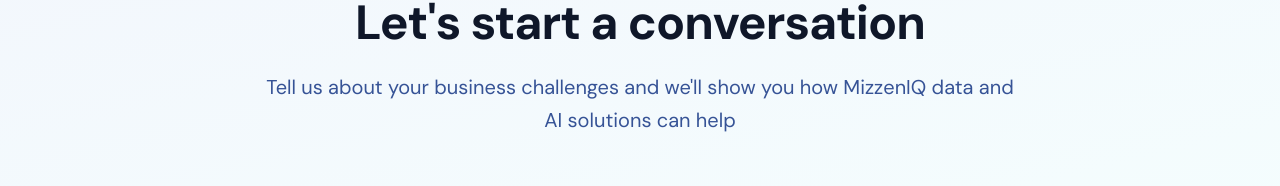
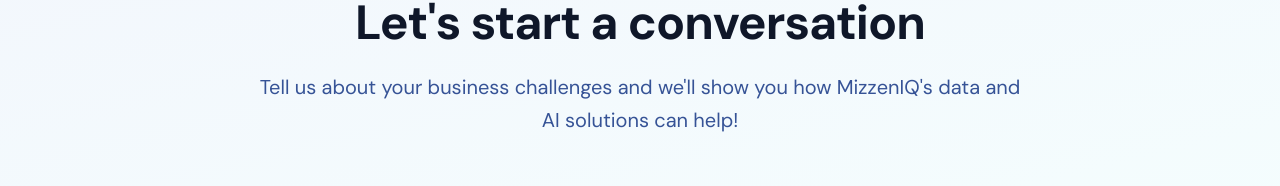
Before and after one commit to dheeerajkashyap/Website-Miz, a React (Vite) app: page /Website-Miz/contact in a window 1280 px wide. Shown: the part 146-332 px from the top of the page. Built offline with nearby package versions, Linux system fonts and the light colour scheme; the HTML template or start-up script is replaced by a standard one.

Commit message:
Update ContactPage.jsx

```diff
--- a/src/pages/ContactPage.jsx
+++ b/src/pages/ContactPage.jsx
@@ -31,7 +31,7 @@ function ContactPage() {
               <motion.div initial={{ opacity: 0, y: 20 }} animate={{ opacity: 1, y: 0 }} transition={{ duration: 0.6 }} className="max-w-3xl mx-auto text-center">
                 <h1 className="text-4xl md:text-5xl font-bold mb-6">Let's start a conversation</h1>
                 <p className="text-xl text-muted-foreground leading-relaxed">
-                  Tell us about your business challenges and we'll show you how {SITE_NAME} data and AI solutions can help
+                  Tell us about your business challenges and we'll show you how {SITE_NAME}'s data and AI solutions can help!
                 </p>
               </motion.div>
             </div>
@@ -77,7 +77,7 @@ function ContactPage() {
               </div>
             </div>
           </section>
-
+          {/*
           <section className="py-20 bg-muted/50">
             <div className="container mx-auto px-4 sm:px-6 lg:px-8">
               <motion.div initial={{ opacity: 0, y: 20 }} whileInView={{ opacity: 1, y: 0 }} viewport={{ once: true }} transition={{ duration: 0.6 }} className="max-w-5xl mx-auto">
@@ -89,7 +89,7 @@ function ContactPage() {
               </motion.div>
             </div>
           </section>
-
+*/}
         </main>
         <Footer />
       </div>
```
